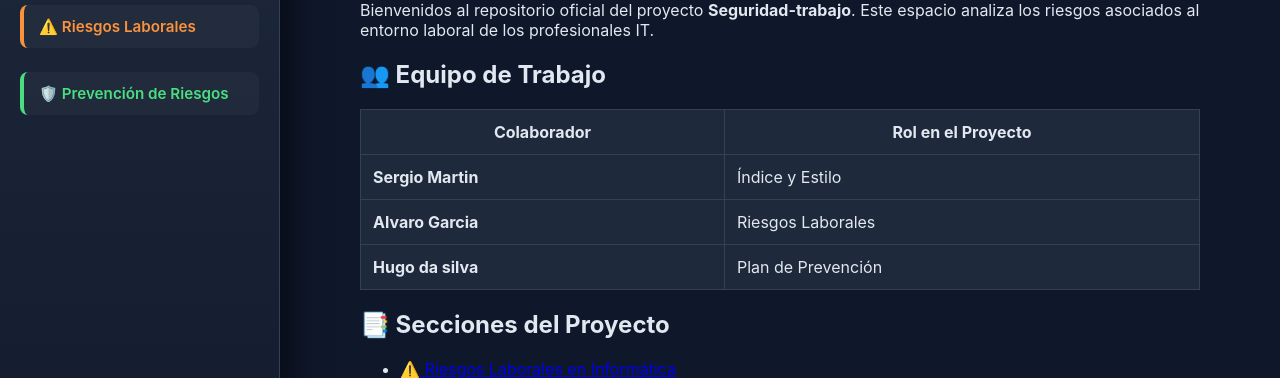
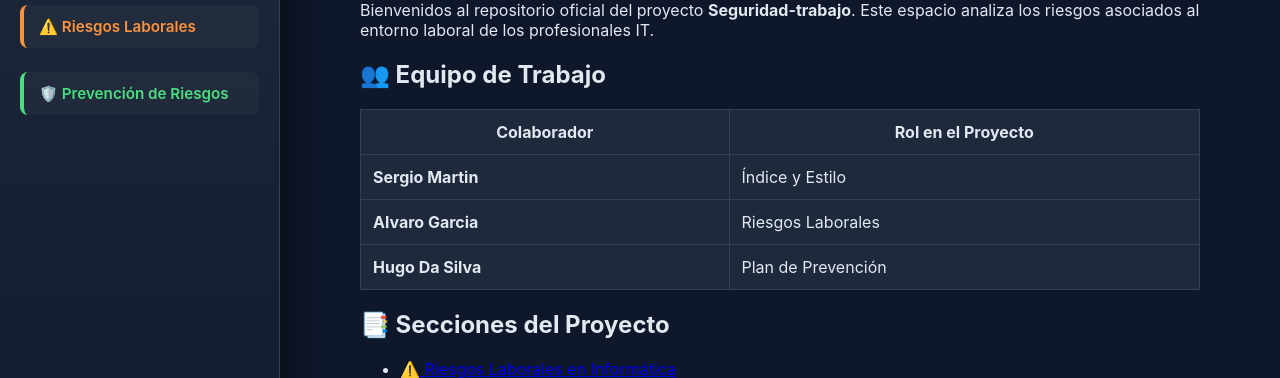
Before and after one commit to alvarogar4115/Seguridad-trabajo, a Jekyll site: the page built from index.html, in a window 1280 px wide. Shown: the part 185-563 px from the top of the page. Built offline with Jekyll 4.4.1, drawn with Linux system fonts in a browser that asks for light colours.

```diff
--- a/index.html
+++ b/index.html
@@ -20,7 +20,7 @@ title: Inicio
     <tbody>
       <tr><td><strong>Sergio Martin</strong></td><td>Índice y Estilo</td></tr>
       <tr><td><strong>Alvaro Garcia</strong></td><td>Riesgos Laborales</td></tr>
-      <tr><td><strong>Hugo da silva</strong></td><td>Plan de Prevención</td></tr>
+      <tr><td><strong>Hugo Da Silva</strong></td><td>Plan de Prevención</td></tr>
     </tbody>
   </table>
 
```
